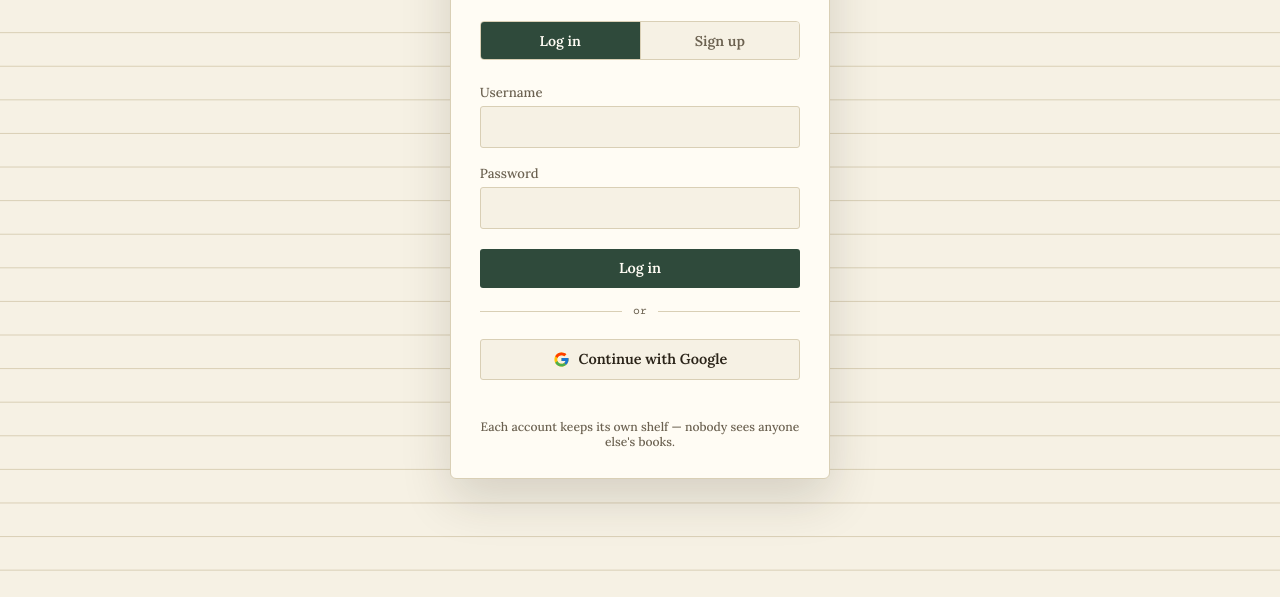
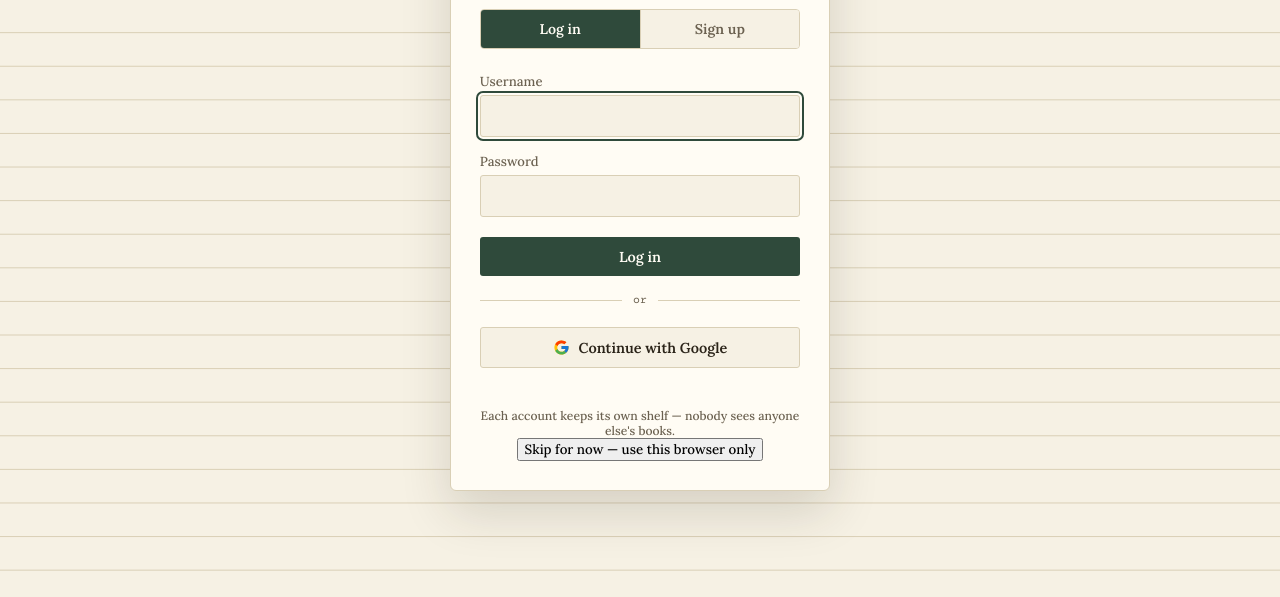
Before and after one commit to hidude5567/family-catalouge, a website: page index.html in a window 1280 px wide. Shown: the part 203-800 px from the top of the page. Drawn offline with nearby package versions, Linux system fonts and the light colour scheme.

Commit message:
Add 'Skip for now' button in index.html
Added a button to skip authentication temporarily.

```diff
--- a/index.html
+++ b/index.html
@@ -42,6 +42,7 @@
     </form>
     <p class="status-line" id="authStatus"></p>
     <p class="auth-footnote" id="authFootnote">Each account keeps its own shelf — nobody sees anyone else's books.</p>
+      <button type="button" class="auth-skip" id="skipAuthBtn">Skip for now — use this browser only</button>
   </div>
 </div>
 
```
